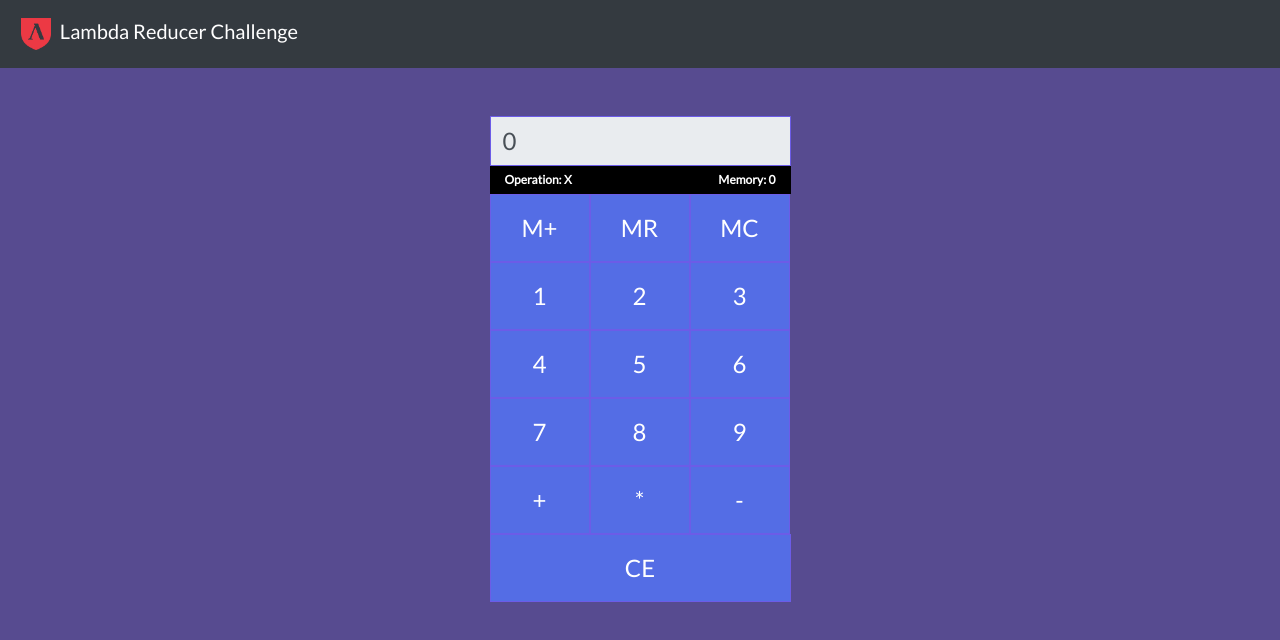
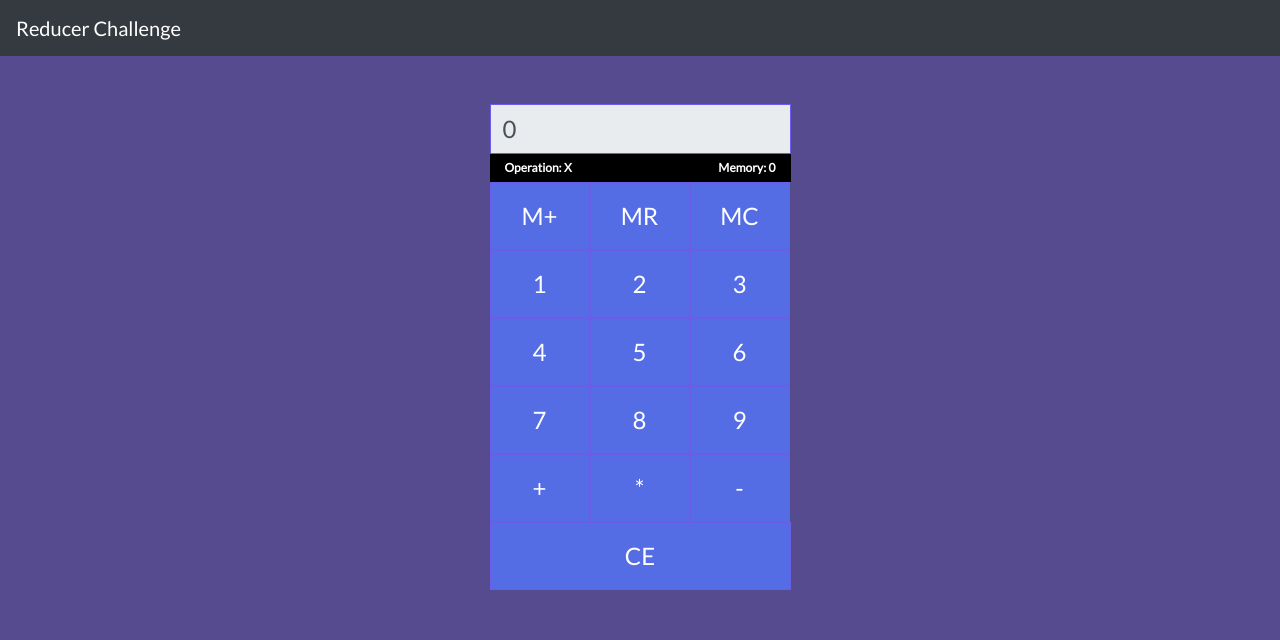
Before and after one commit to bloominstituteoftechnology/web-module-project-reducer, a React (Create React App) app: page / in a window 1280 px wide. Shown: the top 640 px of the page. Built offline with nearby package versions, Linux system fonts and the light colour scheme.

Commit message:
removes branding.

```diff
--- a/src/App.js
+++ b/src/App.js
@@ -10,7 +10,7 @@ function App() {
   return (
     <div className="App">
       <nav className="navbar navbar-dark bg-dark">
-        <a className="navbar-brand" href="#"><img width="40px" src="./Lambda-Logo-Red.png"/> Lambda Reducer Challenge</a>
+        <a className="navbar-brand" href="#">Reducer Challenge</a>
       </nav>
 
       <div className = "container row mt-5">
--- a/src/index.js
+++ b/src/index.js
@@ -2,16 +2,8 @@ import React from 'react';
 import ReactDOM from 'react-dom';
 import './index.css';
 import App from './App';
-import reportWebVitals from './reportWebVitals';
 
 ReactDOM.render(
-  <React.StrictMode>
-    <App />
-  </React.StrictMode>,
+  <App />,
   document.getElementById('root')
 );
-
-// If you want to start measuring performance in your app, pass a function
-// to log results (for example: reportWebVitals(console.log))
-// or send to an analytics endpoint. Learn more: https://bit.ly/CRA-vitals
-reportWebVitals();
```
Also changed, not shown: 1 other file (tests, documents, lock files or other folders).
